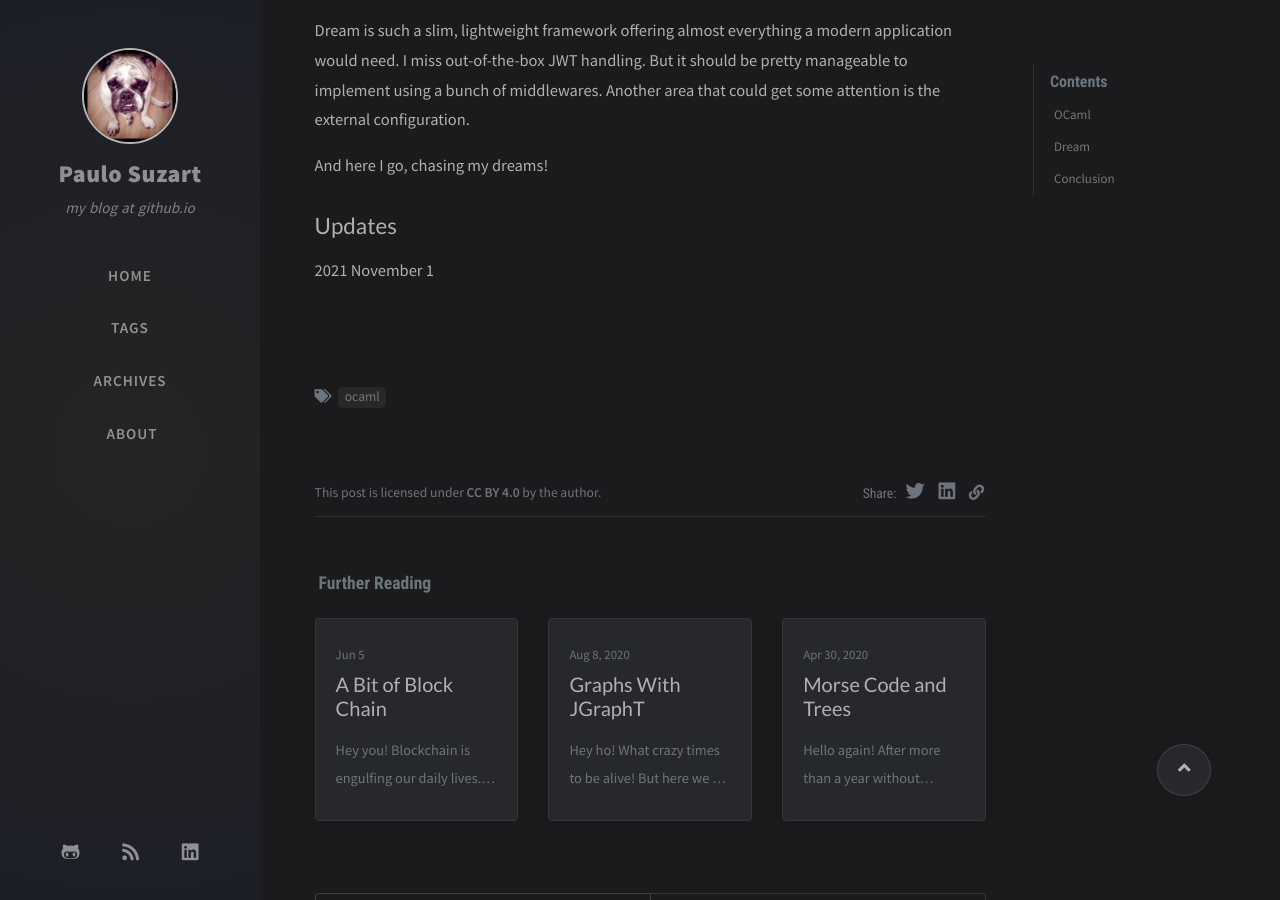
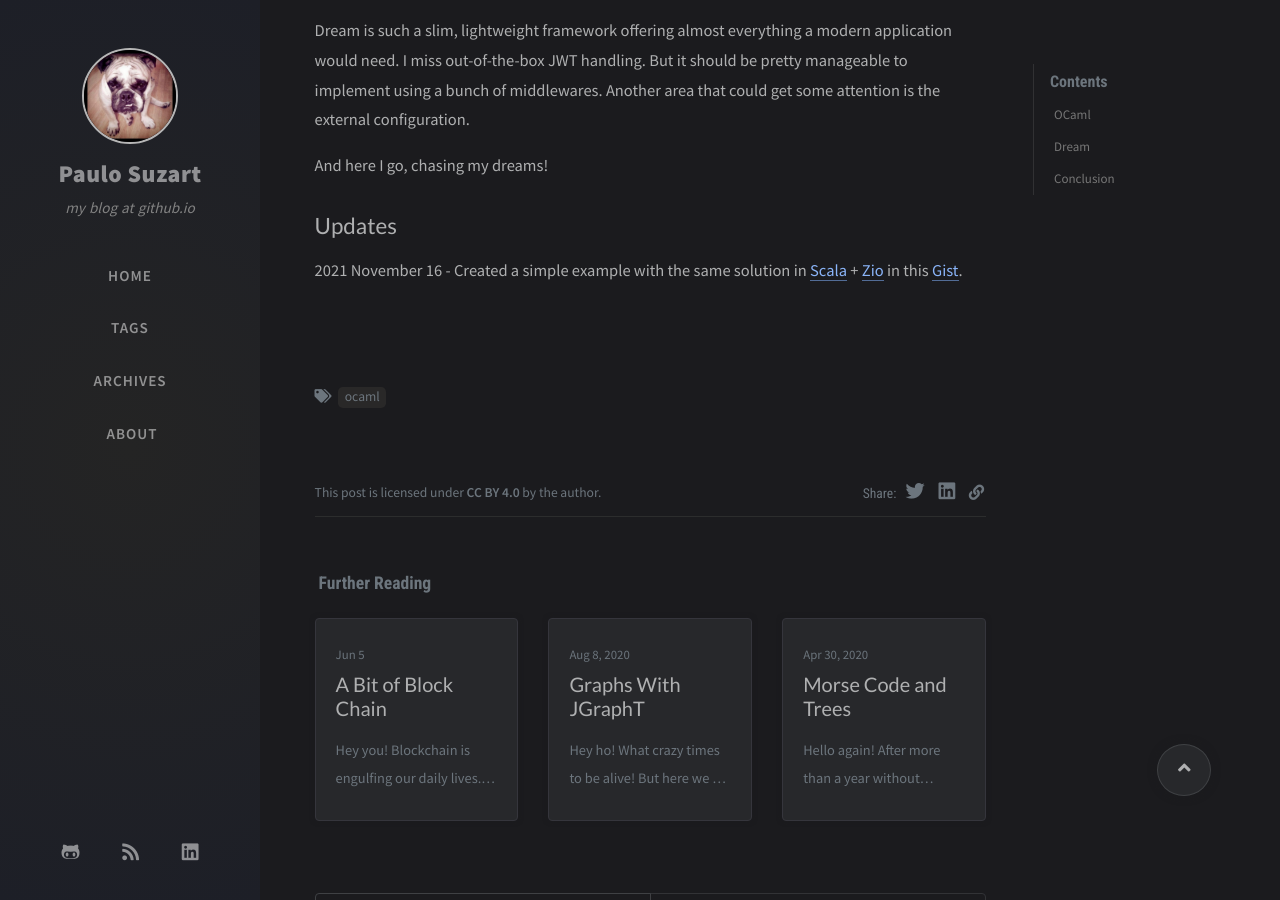
Before and after one commit to paulosuzart/paulosuzart.github.io, a Jekyll site: the page built from _posts/2021-11-14-ocaml-dream.md, in a window 1280 px wide and 900 px high, scrolled down 5248 px. Built offline with Jekyll 4.4.1, drawn with Linux system fonts in a browser that asks for light colours; nearby versions of some CDN libraries; comment, search, counter and statistics services are not loaded.

Commit message:
Added linnk

```diff
--- a/_posts/2021-11-14-ocaml-dream.md
+++ b/_posts/2021-11-14-ocaml-dream.md
@@ -176,4 +176,4 @@ And here I go, chasing my dreams!
 
 ## Updates
 
-2021 November 1
+2021 November 16 - Created a simple example with the same solution in [Scala](https://www.scala-lang.org/) + [Zio](https://zio.dev/) in this [Gist](https://gist.github.com/paulosuzart/fcb4eed53ec23a51b7ccebca4df6eec1).
```
